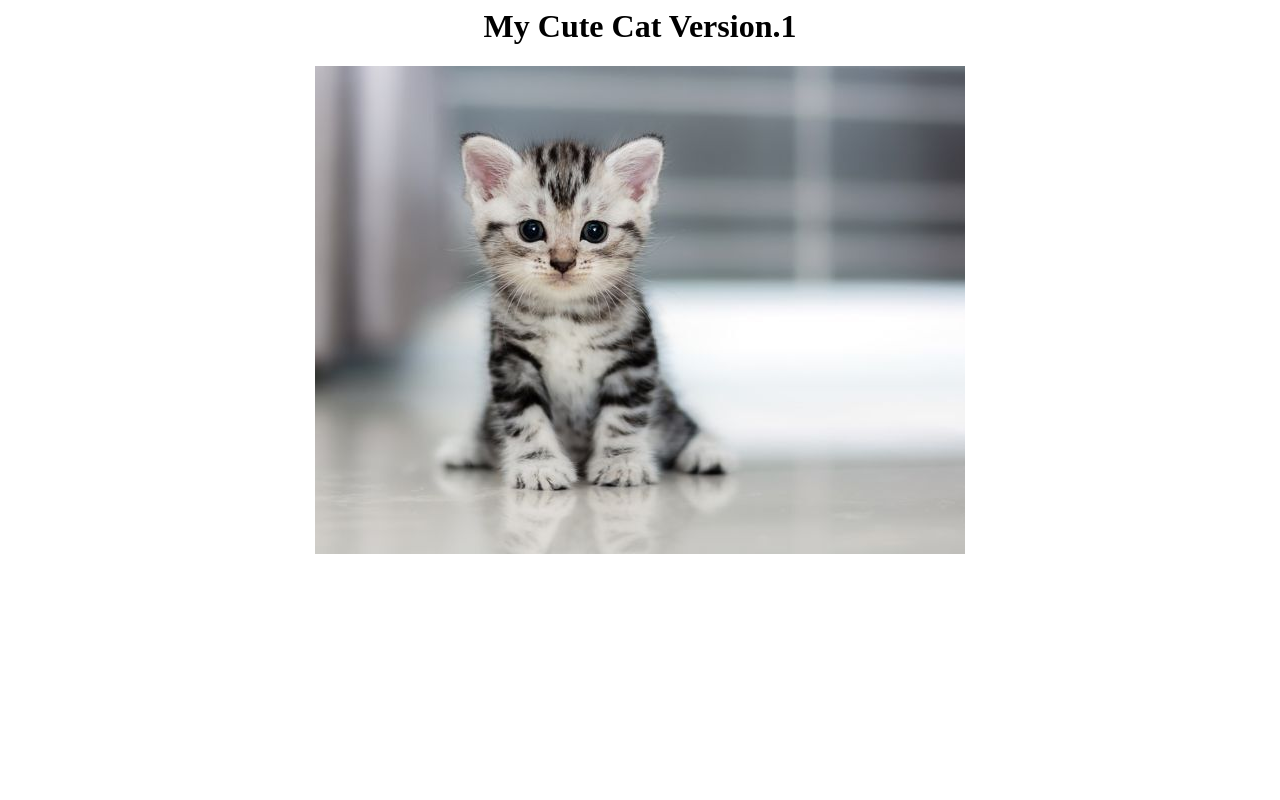
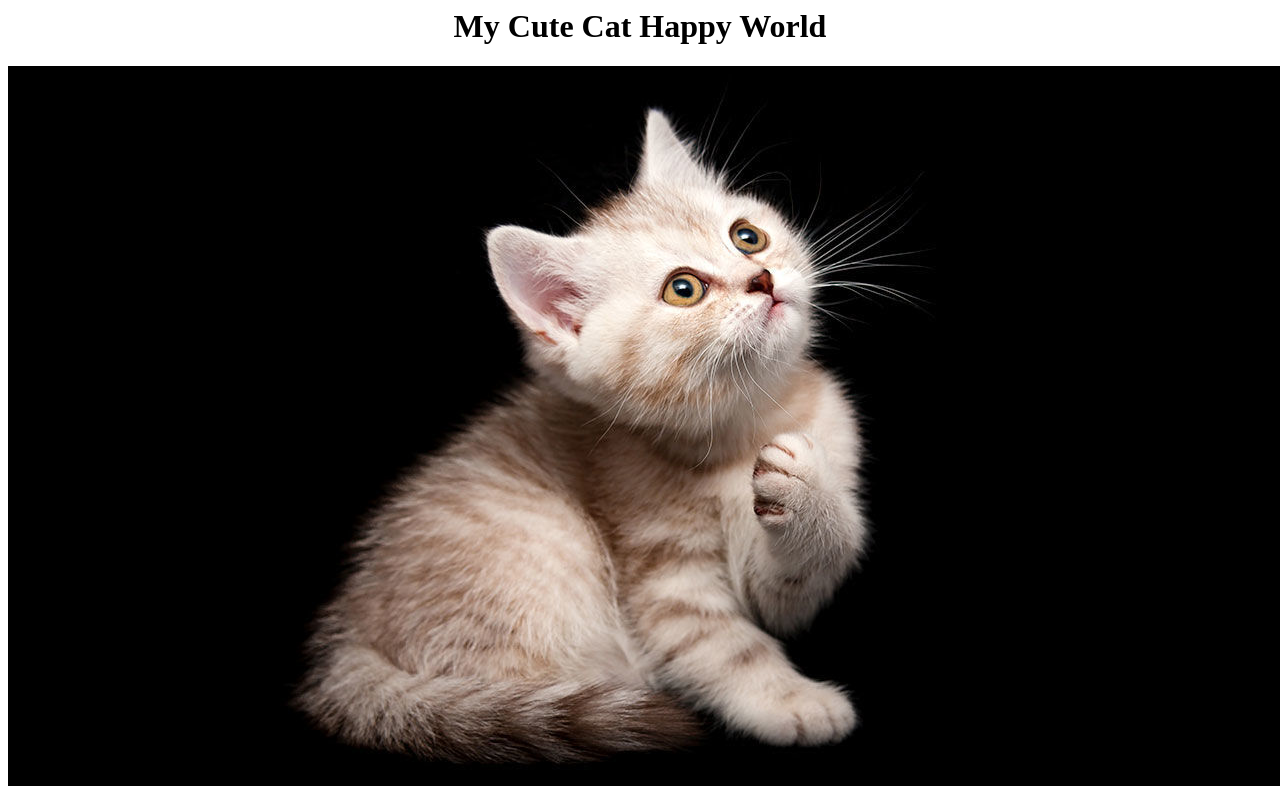
Before and after one commit to flovearth/46_S3staticWebsitePolicy, a plain HTML site: page index.html in a window 1280 px wide. Drawn offline with Linux system fonts and the light colour scheme.

Commit message:
screenshot added.

```diff
--- a/index.html
+++ b/index.html
@@ -3,8 +3,8 @@
 		<title> Cute Cat </title>
 	</head>
 	<body>
-		<center><h1> My Cute Cat Version.1</h1><center>
-		<center><img src="cat.jpg" alt="Cute Cat"</center>
+		<center><h1> My Cute Cat Happy World</h1><center>
+		<center><img src="cat3.jpg" alt="Cute Cat"</center>
 		<!-- <p><center> <a href="/kitten/cutest.html"> Click here to see cutest cat ever!!!</a> </p> -->
 	</body>
 </html>
```
Also changed, not shown: screenshot01.png (added), screenshot02.png (added), screenshot03.png (added).
